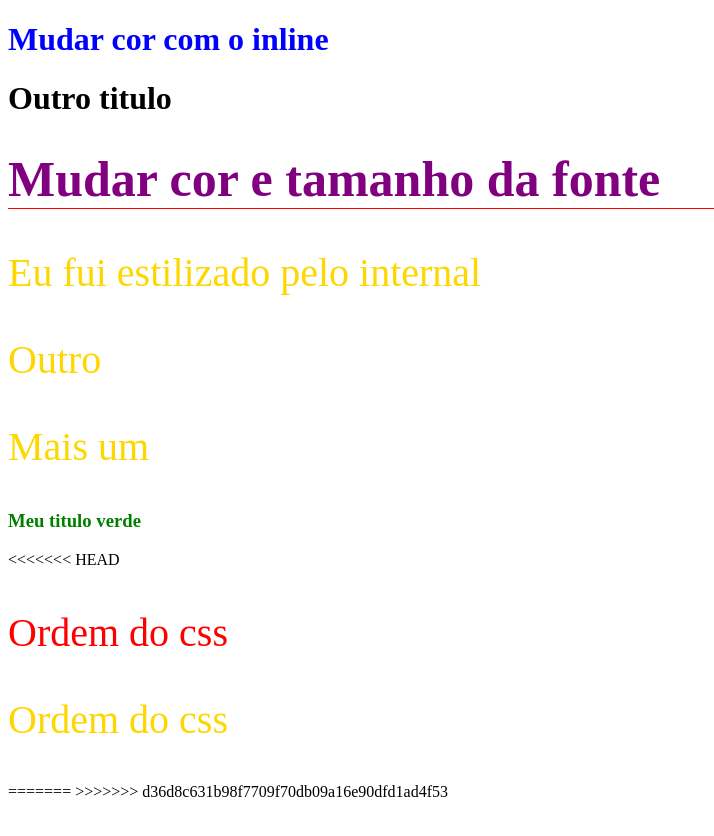
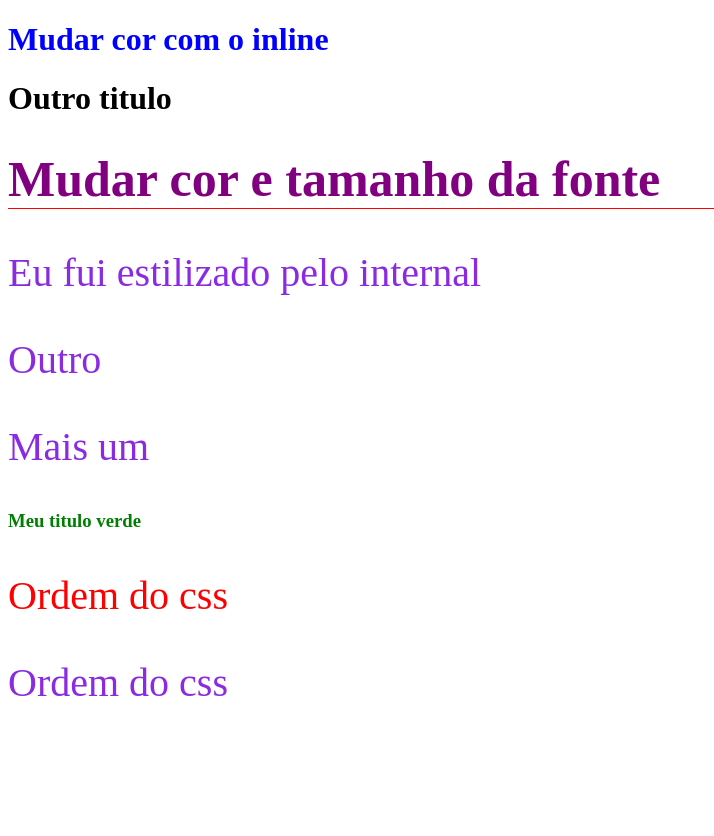
Before and after one commit to IsabelTeodoro/CURSO-FRONT-UDEMY, a plain HTML site: page index2.html in a window 1280 px wide. Shown: the whole page, without its empty margins (0-714 px from the left). Drawn offline with Linux system fonts and the light colour scheme.

Commit message:
atualizaçao4

```diff
--- a/index2.html
+++ b/index2.html
@@ -37,15 +37,14 @@
 
       <!-- 4 - external css -->
       <h3>Meu titulo verde</h3>
-<<<<<<< HEAD
+
 
        <!-- 4 - inline prevalece do style externo, na inspeção fica riscado o blueviolet -->
         <p style="color:red">Ordem do css</p>
                <!-- o violeta foi carregado por ultimo do externo entao ser aprevalecida , se eu atualizar o gold por ultimo ficara gold -->
 
         <p>Ordem do css</p>
-=======
->>>>>>> d36d8c631b98f7709f70db09a16e90dfd1ad4f53
+
 
 </body>
 
--- a/styles.css
+++ b/styles.css
@@ -5,10 +5,9 @@ body {
 
 h3 {
     color: green;
-<<<<<<< HEAD
+
 }
 p {
     color: blueviolet
-=======
->>>>>>> d36d8c631b98f7709f70db09a16e90dfd1ad4f53
+
 }
```
